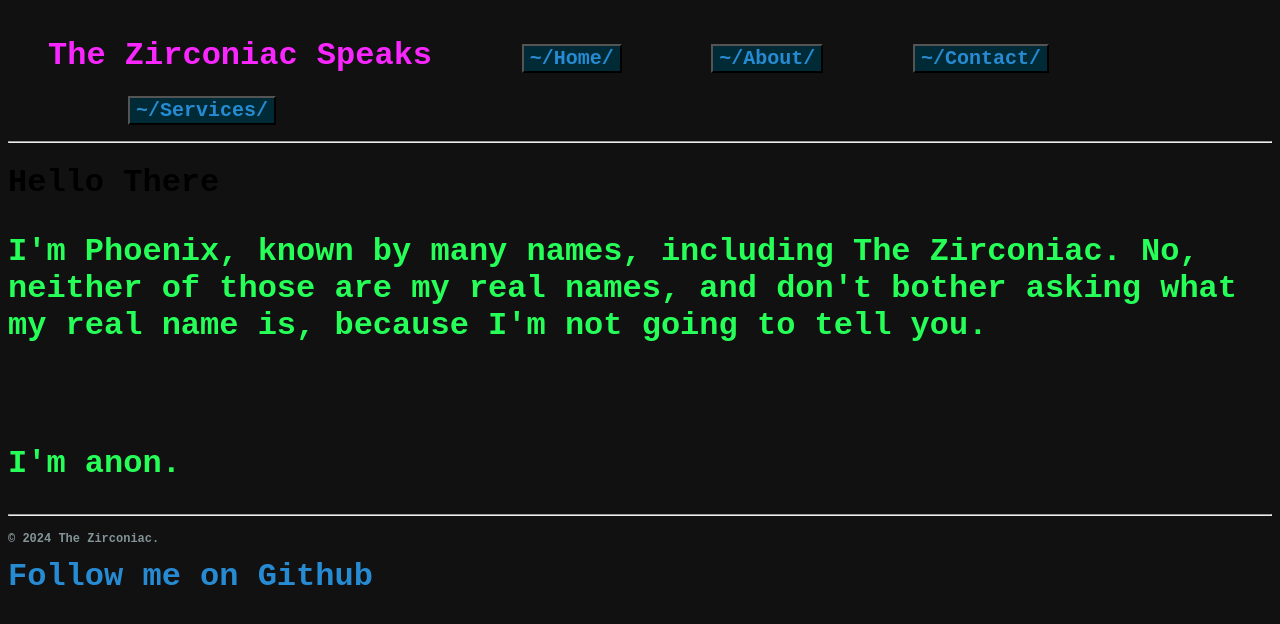
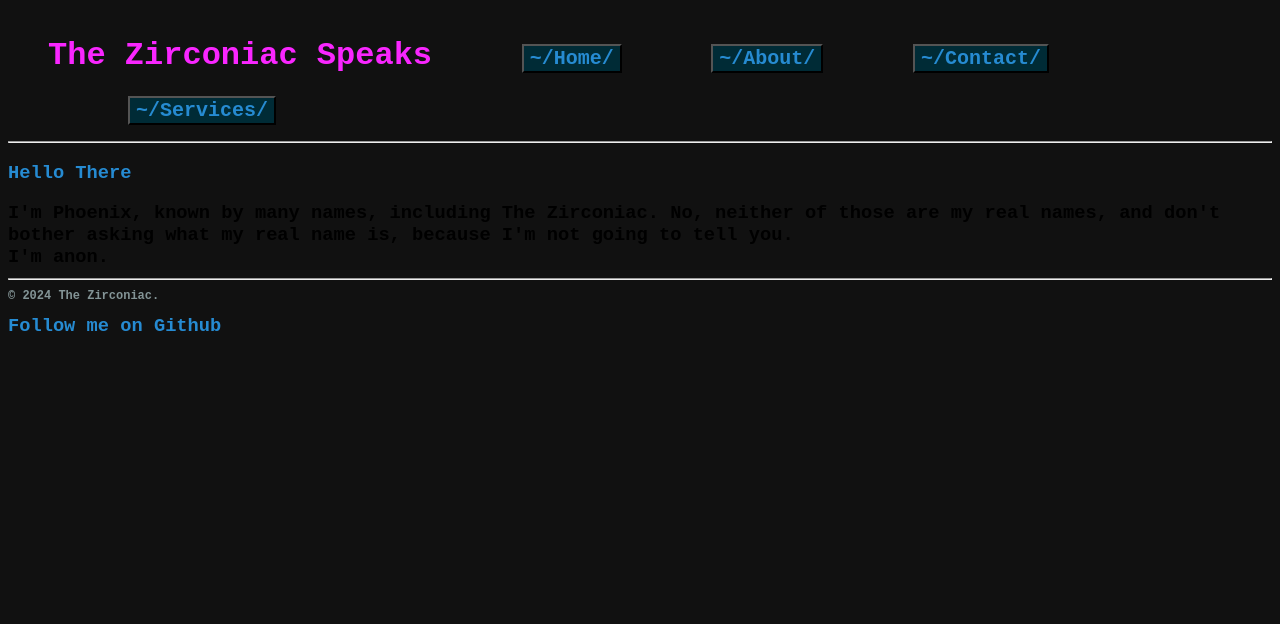
Before and after one commit to ZirconiaCubed3v2/ZirconiaCubed3v2.github.io, a Jekyll site: the page built from info/about.html, in a window 1280 px wide. Shown: the top 624 px of the page. Built offline with Jekyll 4.4.1, drawn with Linux system fonts in a browser that asks for light colours; some web fonts are replaced.

Commit message:
changing some date stuff

```diff
--- a/info/about.html
+++ b/info/about.html
@@ -2,7 +2,7 @@
 layout: default
 ---
 
-<h1>Hello There<h1>
-<p>I'm Phoenix, known by many names, including The Zirconiac. No, neither of those are my real names, and don't bother asking what my real name is, because I'm not going to tell you.</p>
+<h3 id="heading">Hello There<h3>
+I'm Phoenix, known by many names, including The Zirconiac. No, neither of those are my real names, and don't bother asking what my real name is, because I'm not going to tell you.
 <br>
-<p>I'm anon.</p>
+I'm anon.
```
